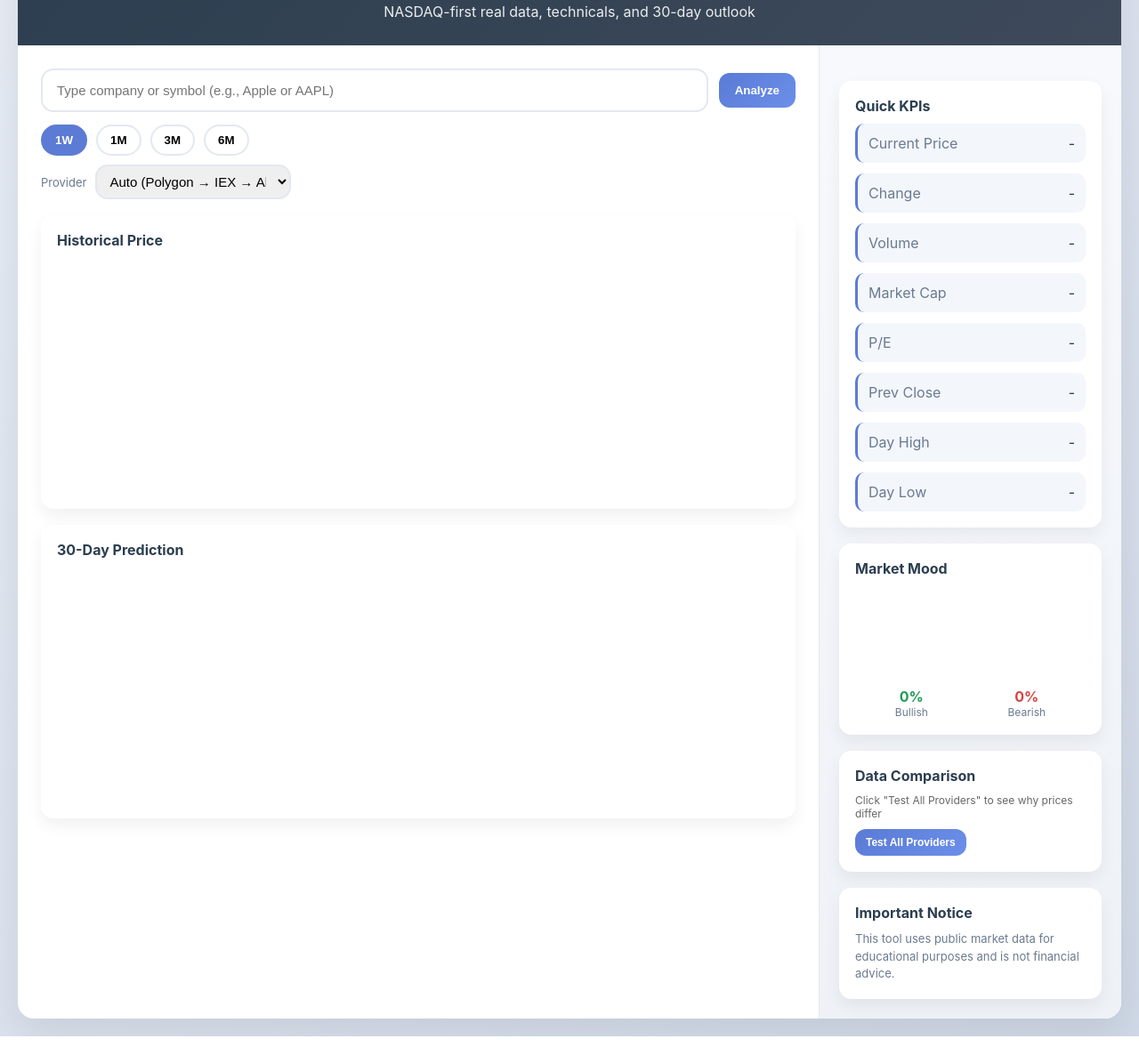
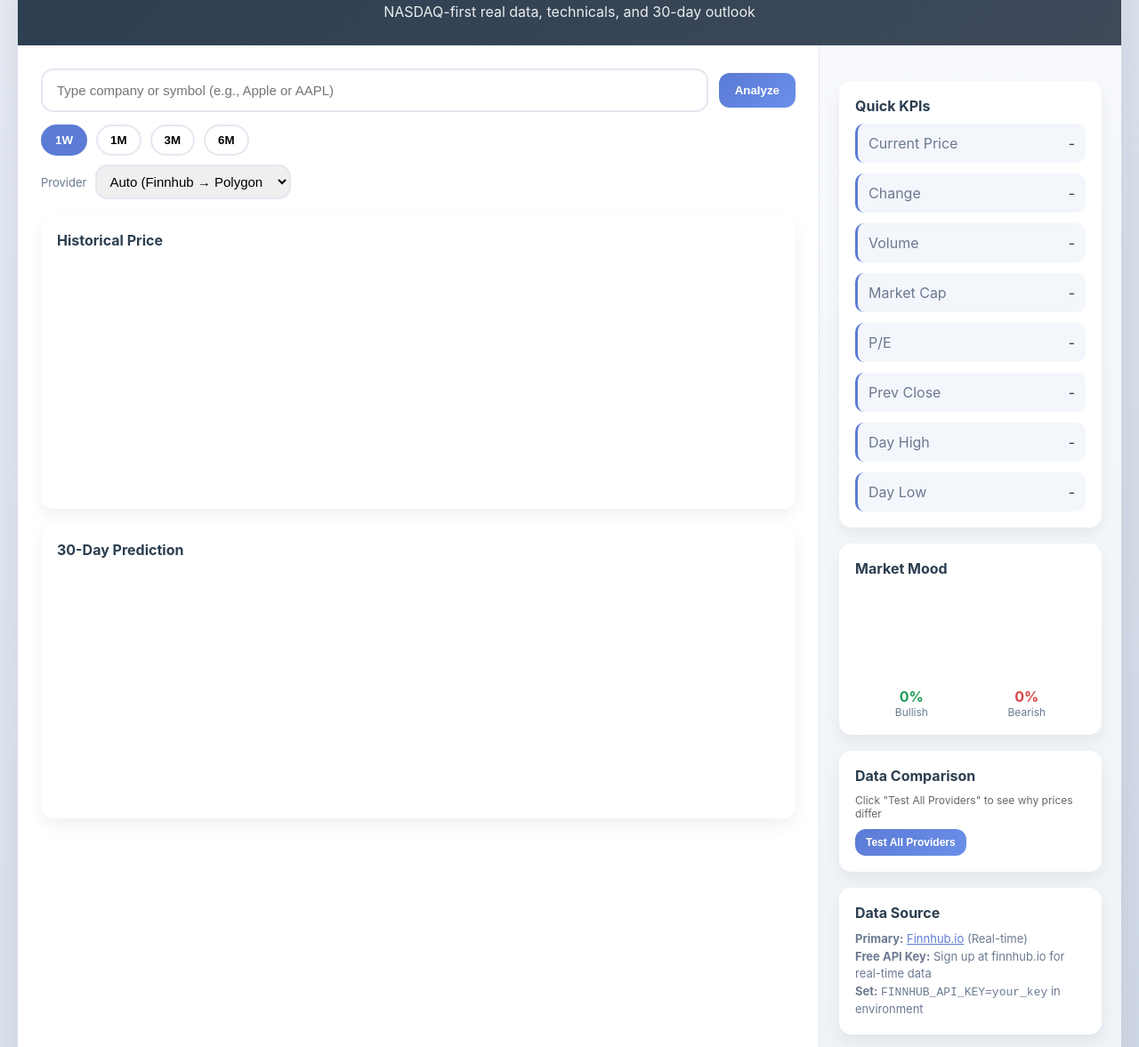
Before and after one commit to skaria26-png/Main-project, a website: page stock_predictor.html in a window 1280 px wide. Shown: the part 90-1267 px from the top of the page at 89% size. Drawn offline with nearby package versions, Linux system fonts and the light colour scheme.

Commit message:
feat: prioritize Finnhub as primary data source
- Set Finnhub as first choice for both quotes and history
- Updated provider order: Finnhub → Polygon → IEX → Alpha Vantage → Twelve Data → Yahoo
- Added Finnhub.io link and free API key instructions
- Finnhub provides real-time data that should match Google's prices
- Updated UI to show Finnhub as [PRIMARY] provider

```diff
--- a/stock_predictor.html
+++ b/stock_predictor.html
@@ -61,12 +61,12 @@
         <div style="margin-top:10px; display:flex; gap:10px; align-items:center">
           <span class="muted" style="font-size:13px">Provider</span>
           <select id="providerSelect" class="search-input" style="max-width:220px; padding:8px 10px; height:auto">
-            <option value="">Auto (Polygon → IEX → Alpha Vantage → Twelve Data → Finnhub → Yahoo)</option>
+            <option value="">Auto (Finnhub → Polygon → IEX → Alpha Vantage → Twelve Data → Yahoo)</option>
+            <option value="finnhub">Finnhub (Real-time) [PRIMARY]</option>
             <option value="polygon">Polygon (Real-time)</option>
             <option value="iex">IEX Cloud (Real-time)</option>
             <option value="alpha_vantage">Alpha Vantage (Real-time)</option>
             <option value="twelve_data">Twelve Data (Real-time)</option>
-            <option value="finnhub">Finnhub (Real-time)</option>
             <option value="yahoo">Yahoo (Delayed)</option>
           </select>
         </div>
@@ -119,6 +119,14 @@
           </div>
           <button id="testProvidersBtn" class="btn" style="margin-top:10px; padding:8px 12px; font-size:12px;">Test All Providers</button>
                     </div>
+        <div class="card">
+          <div class="title">Data Source</div>
+          <div class="notice">
+            <strong>Primary:</strong> <a href="https://finnhub.io/" target="_blank" style="color:#5b7bd5;">Finnhub.io</a> (Real-time)<br>
+            <strong>Free API Key:</strong> Sign up at finnhub.io for real-time data<br>
+            <strong>Set:</strong> <code>FINNHUB_API_KEY=your_key</code> in environment
+          </div>
+        </div>
         <div class="card">
           <div class="title">Important Notice</div>
           <div class="notice">This tool uses public market data for educational purposes and is not financial advice.</div>
@@ -699,7 +707,7 @@
     }
 
     async function fetchAllProviders(symbol) {
-      const providers = ['polygon', 'iex', 'alpha_vantage', 'twelve_data', 'finnhub', 'yahoo'];
+      const providers = ['finnhub', 'polygon', 'iex', 'alpha_vantage', 'twelve_data', 'yahoo'];
       const results = {};
 
       for (const provider of providers) {
```
Also changed, not shown: server/index.js (+5 -5 lines).
